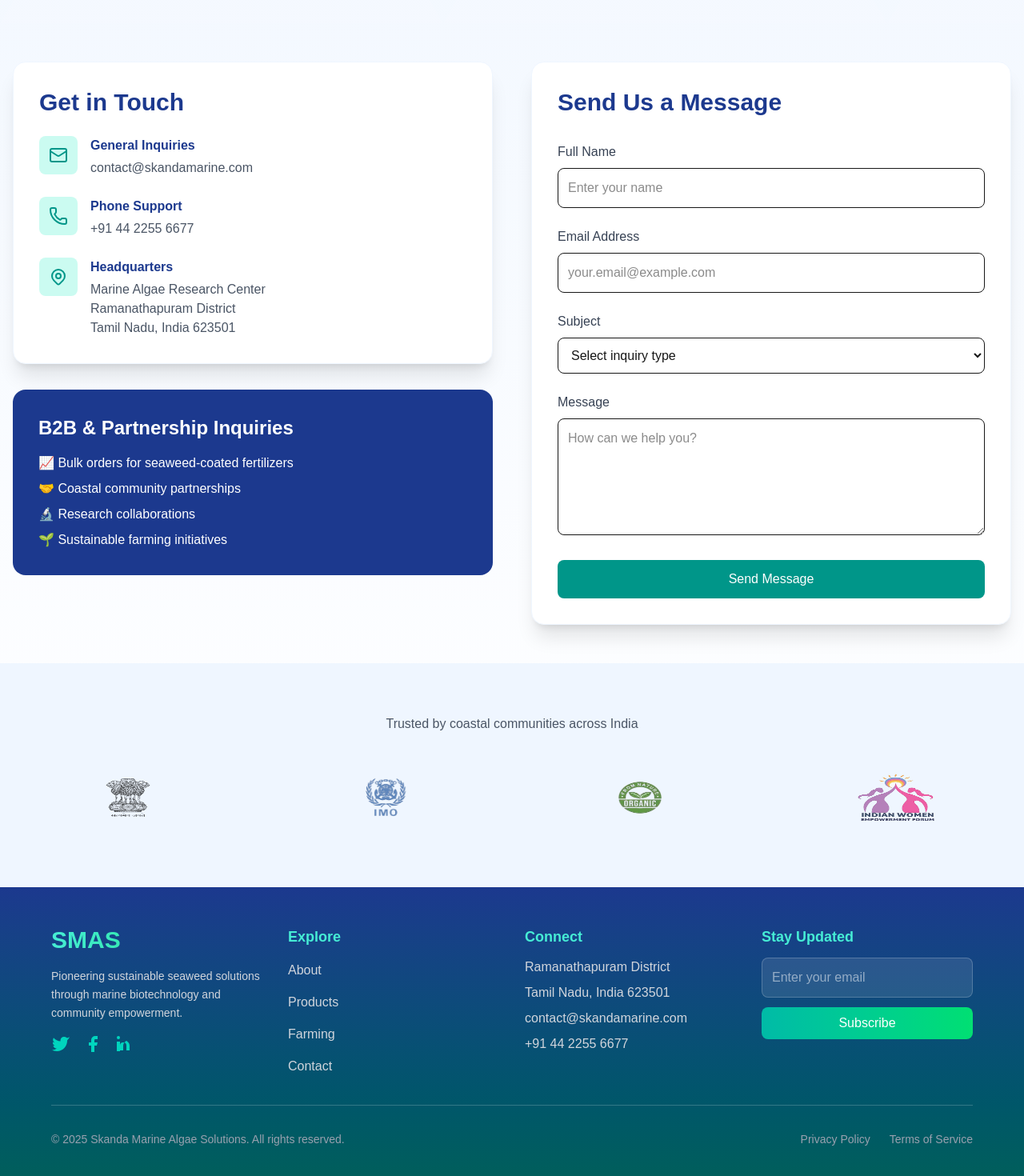
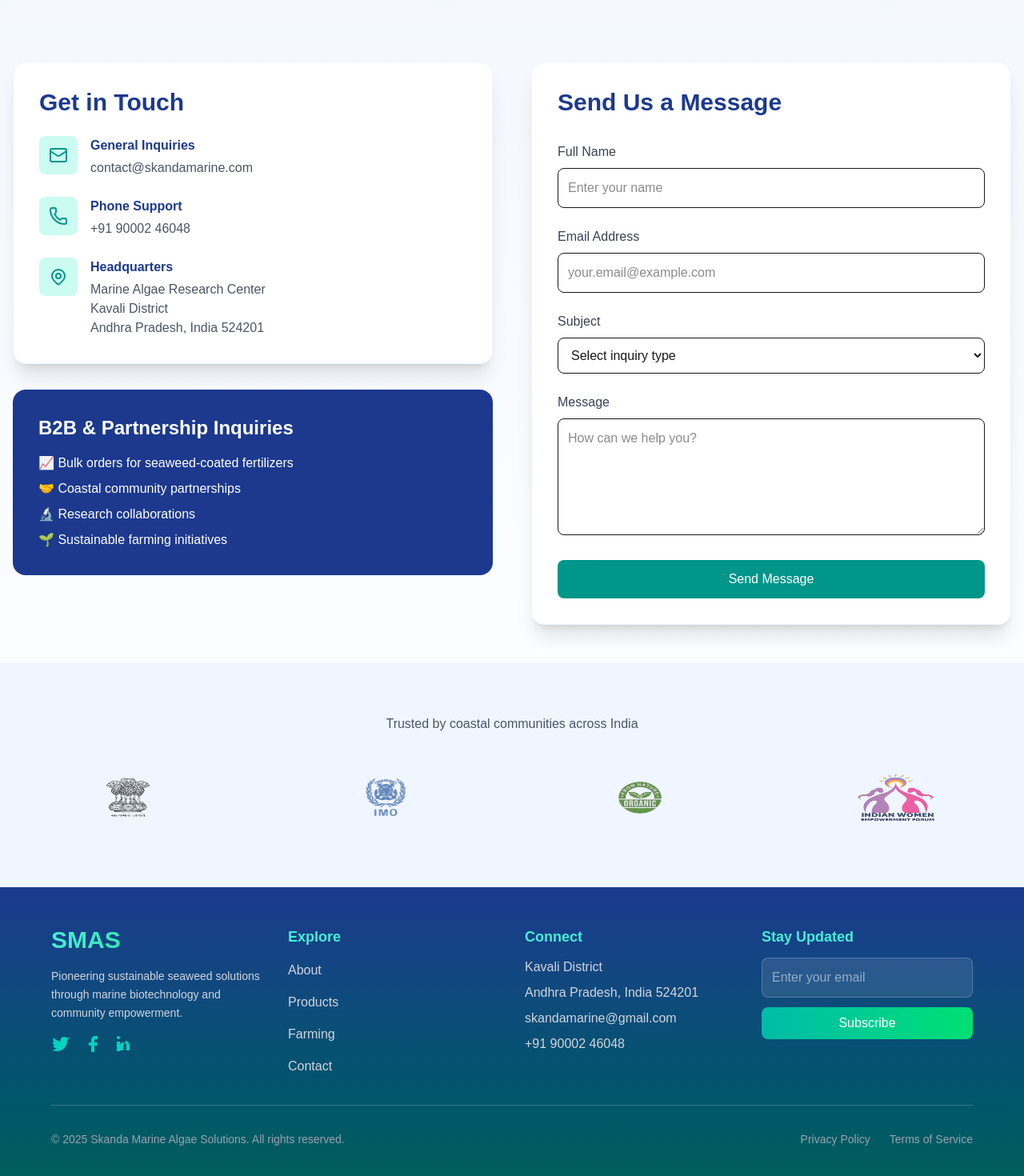
Before and after one commit to karthikreddy-7/smas, a Next.js app: page /contact in a window 1280 px wide. Shown: the part 516-1986 px from the top of the page at 80% size. Built offline with nearby package versions, Linux system fonts and the light colour scheme.

Commit message:
removed dummy data and changed address

```diff
--- a/src/app/about/page.tsx
+++ b/src/app/about/page.tsx
@@ -111,6 +111,7 @@ export default function About() {
                 content:
                   "Established in Tamil Nadu with first 50 farming families",
               },
+              /*
               {
                 year: "2027",
                 title: "Tech Integration",
@@ -129,6 +130,7 @@ export default function About() {
                 content:
                   "Launched international operations across 5 coastal nations",
               },
+              */
             ].map((milestone, index) => (
               <div
                 key={index}
--- a/src/app/contact/page.tsx
+++ b/src/app/contact/page.tsx
@@ -62,7 +62,7 @@ export default function Contact() {
                         href="tel:+914422556677"
                         className="text-gray-600 hover:text-teal-600 transition"
                       >
-                        +91 44 2255 6677
+                        +91 90002 46048
                       </a>
                     </div>
                   </div>
@@ -78,9 +78,9 @@ export default function Contact() {
                       <p className="text-gray-600">
                         Marine Algae Research Center
                         <br />
-                        Ramanathapuram District
+                        Kavali District
                         <br />
-                        Tamil Nadu, India 623501
+                        Andhra Pradesh, India 524201
                       </p>
                     </div>
                   </div>
--- a/src/components/Footer.tsx
+++ b/src/components/Footer.tsx
@@ -45,13 +45,13 @@ export default function Footer() {
           <div className="space-y-2">
             <h4 className="text-lg font-semibold text-teal-300 mb-3">Connect</h4>
             <div className="space-y-2 text-gray-300">
-              <p>Ramanathapuram District</p>
-              <p>Tamil Nadu, India 623501</p>
+              <p>Kavali District</p>
+              <p>Andhra Pradesh, India 524201</p>
               <a href="mailto:contact@skandamarine.com" className="block hover:text-teal-400">
-                contact@skandamarine.com
+              skandamarine@gmail.com
               </a>
               <a href="tel:+914422556677" className="block hover:text-teal-400">
-                +91 44 2255 6677
+                +91 90002 46048
               </a>
             </div>
           </div>
```
